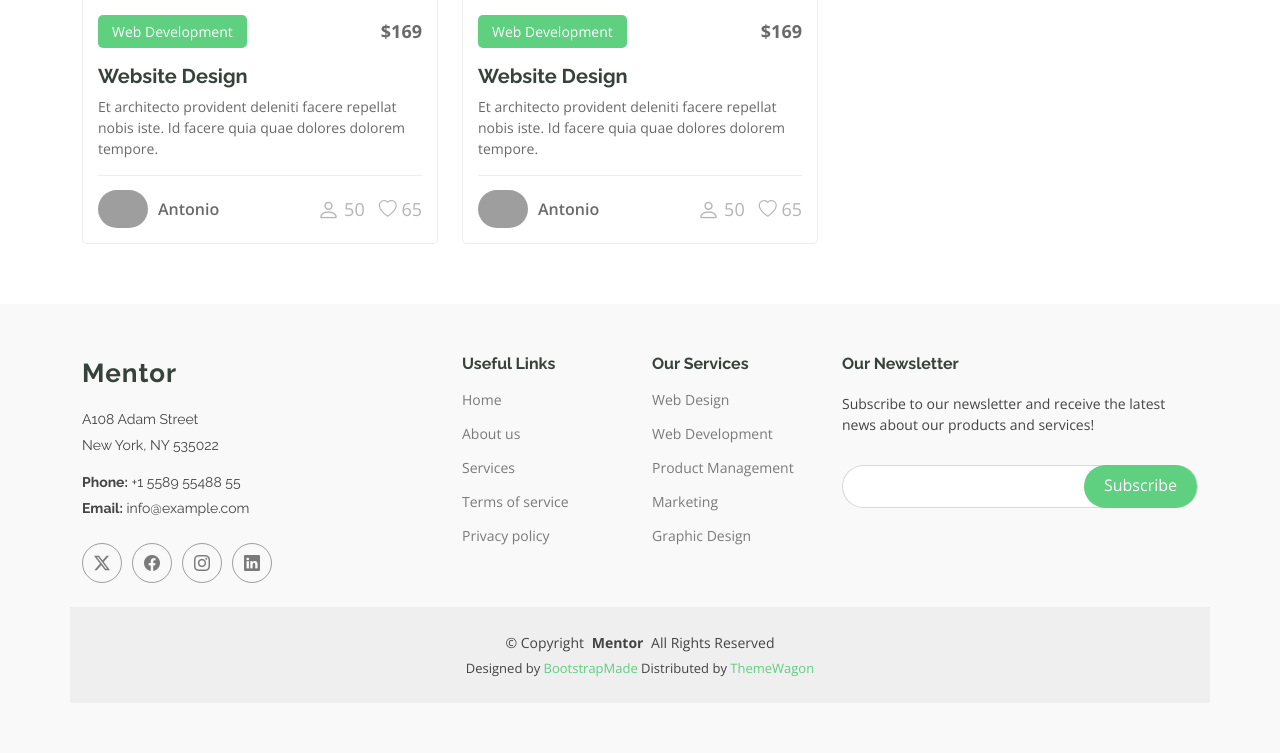
After one commit to RIGTraining/studentmanagement, a Django app: page /CoursePageView/ in a window 1280 px wide. The commit adds this page. Shown: the part 1279-2032 px from the top of the page. Run offline with Django 5.2, Linux system fonts and the light colour scheme; data comes from the database, SQL or seed files in the repository; some libraries are stand-ins or nearby versions; grey boxes are pictures that could not be loaded.

Commit message:
course pae

```diff
--- a/backend/backend/urls.py
+++ b/backend/backend/urls.py
@@ -33,6 +33,7 @@ urlpatterns = [
     path('logout/', UserLogoutView.as_view(), name='UserLogoutView'),
 
     path('courses/', CoursesView.as_view(), name='CoursesView'),
+    path('CoursePageView/', CoursePageView.as_view(), name='CoursePageView'),
 
     #school
     path('StudentList/', StudentList.as_view(), name='StudentList'),
--- a/backend/myapp/views.py
+++ b/backend/myapp/views.py
@@ -51,6 +51,7 @@ class CoursesView(View):
         else:
             print('error have')
             return redirect(request.META['HTTP_REFERER'])
+
 
 
 class RegisterStudent(View):
@@ -143,3 +144,10 @@ class ClassList(View):
         if fm.is_valid():
             fm.save()
         return redirect(request.META['HTTP_REFERER'])
+
+
+class CoursePageView(View):
+    def get(self, request):
+        courses = Courses.objects.all()
+        context = {'courses':courses}
+        return render(request, 'CoursePageView.html', context)
--- /dev/null
+++ b/backend/templates/CoursePageView.html
@@ -0,0 +1,79 @@
+{% extends 'base.html' %}
+{% load static %}
+
+{% block content %}
+
+
+<main class="main">
+
+    <!-- Page Title -->
+    <div class="page-title" data-aos="fade">
+      <div class="heading">
+        <div class="container">
+          <div class="row d-flex justify-content-center text-center">
+            <div class="col-lg-8">
+              <h1>Courses</h1>
+              <p class="mb-0">Odio et unde deleniti. Deserunt numquam exercitationem. Officiis quo odio sint voluptas consequatur ut a odio voluptatem. Sit dolorum debitis veritatis natus dolores. Quasi ratione sint. Sit quaerat ipsum dolorem.</p>
+            </div>
+          </div>
+        </div>
+      </div>
+      <nav class="breadcrumbs">
+        <div class="container">
+          <ol>
+            <li><a href="index.html">Home</a></li>
+            <li class="current">Courses</li>
+          </ol>
+        </div>
+      </nav>
+    </div><!-- End Page Title -->
+
+    <!-- Courses Section -->
+    <section id="courses" class="courses section">
+
+      <div class="container">
+
+        <div class="row">
+            {% for i in courses %}
+          <div class="col-lg-4 col-md-6 d-flex align-items-stretch" data-aos="zoom-in" data-aos-delay="100">
+            <div class="course-item">
+              <img src="{% static 'assets/img/course-1.jpg' %}" class="img-fluid" alt="...">
+              <div class="course-content">
+                <div class="d-flex justify-content-between align-items-center mb-3">
+                  <p class="category">Web Development</p>
+                  <p class="price">$169</p>
+                </div>
+
+                <h3><a href="#">Website Design</a></h3>
+                <p class="description">Et architecto provident deleniti facere repellat nobis iste. Id facere quia quae dolores dolorem tempore.</p>
+                <div class="trainer d-flex justify-content-between align-items-center">
+                  <div class="trainer-profile d-flex align-items-center">
+                    <img src="{% static 'assets/img/trainers/trainer-1-2.jpg' %}" class="img-fluid" alt="">
+                    <a href="" class="trainer-link">Antonio</a>
+                  </div>
+                  <div class="trainer-rank d-flex align-items-center">
+                    <i class="bi bi-person user-icon"></i>&nbsp;50
+                    &nbsp;&nbsp;
+                    <i class="bi bi-heart heart-icon"></i>&nbsp;65
+                  </div>
+                </div>
+              </div>
+            </div>
+          </div> <!-- End Course Item-->
+
+          {% endfor %}
+
+
+
+        </div>
+
+      </div>
+
+    </section><!-- /Courses Section -->
+
+  </main>
+
+
+
+
+{% endblock content %}
--- a/backend/templates/base.html
+++ b/backend/templates/base.html
@@ -52,7 +52,7 @@
         <ul>
           <li><a href="/" class="active">Home<br></a></li>
 
-          <li><a href="#">Courses</a></li>
+          <li><a href="{% url 'CoursePageView' %}">Courses</a></li>
           <li><a href="/trainer/">Trainers</a></li>
 
 
```
